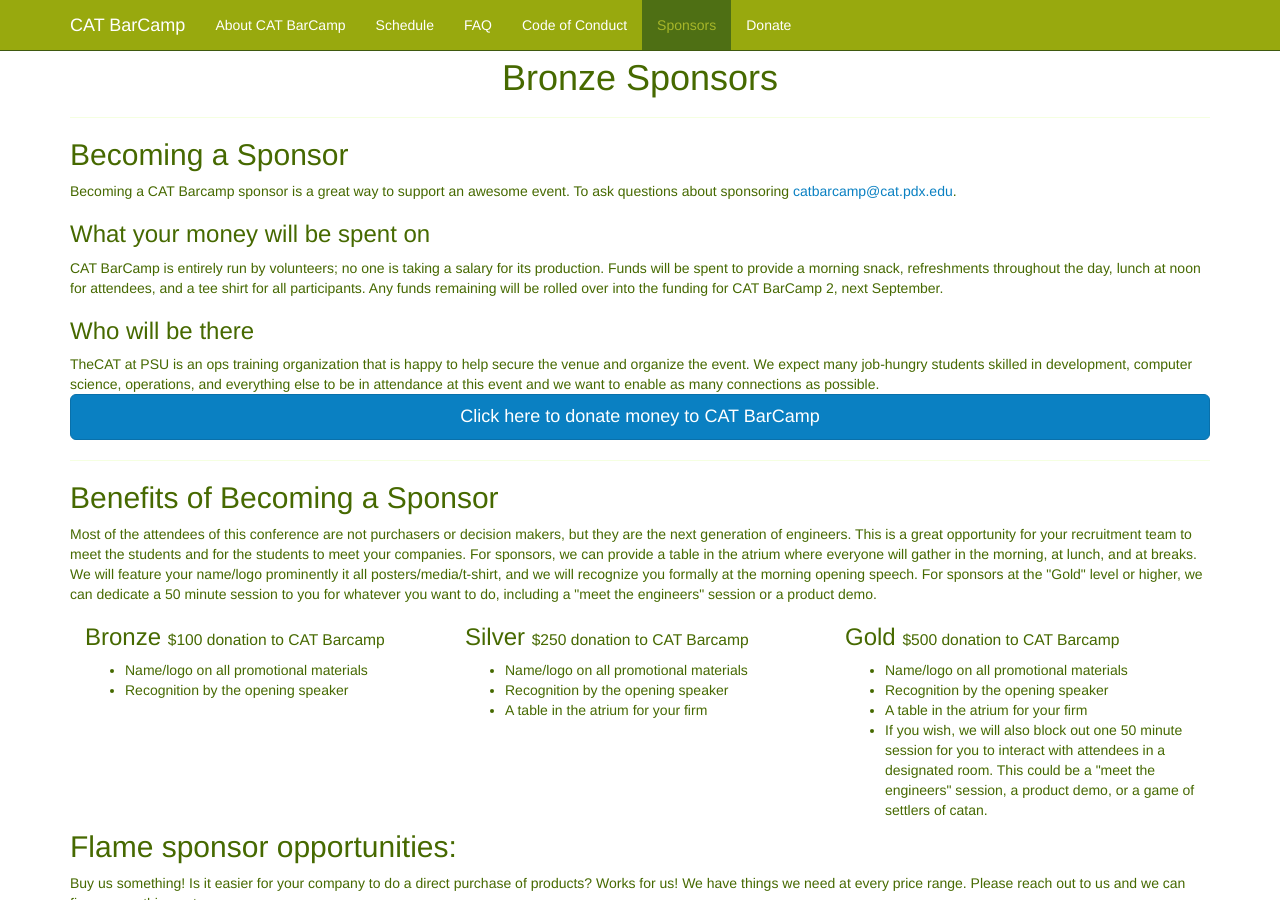
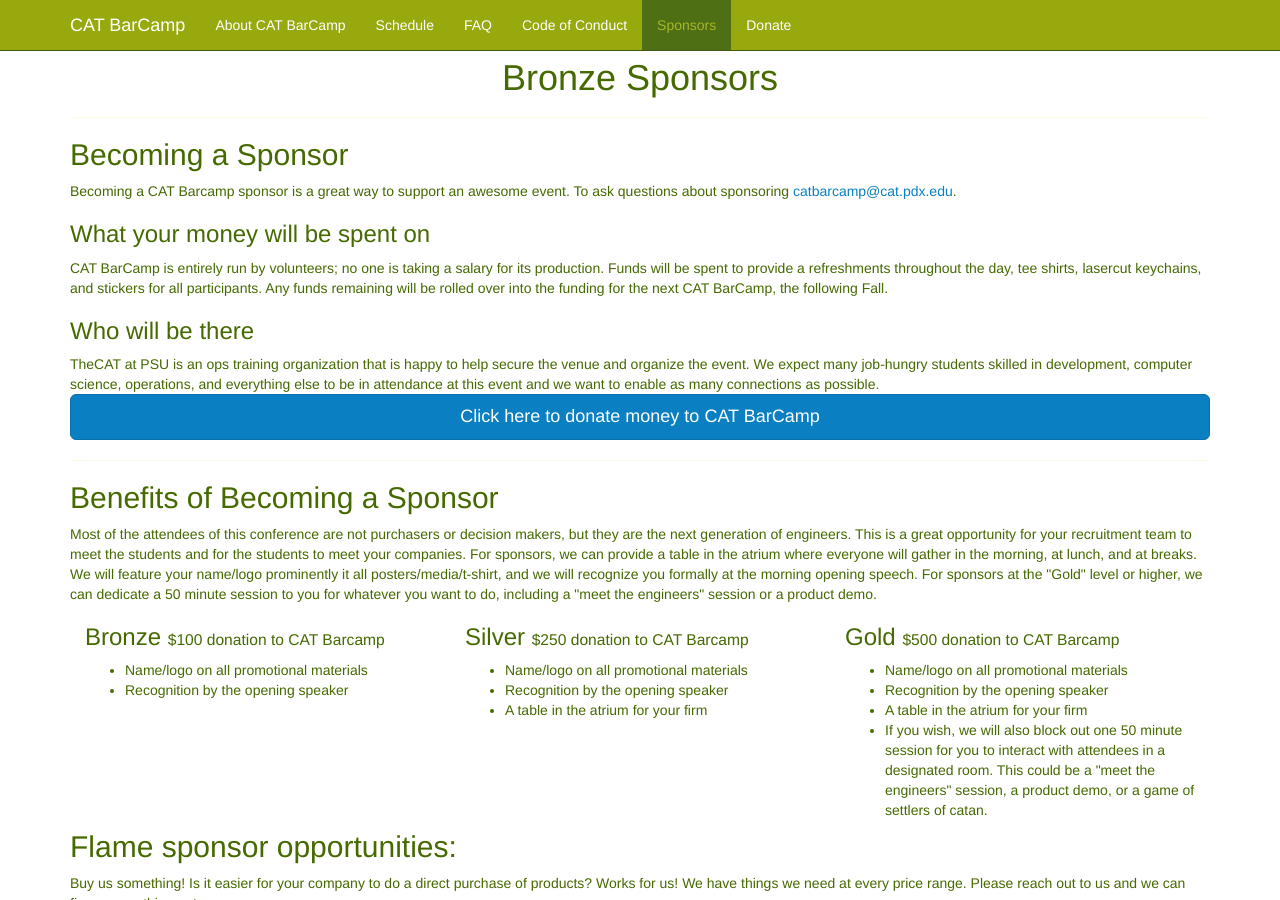
Before and after one commit to catbarcamp/catbarcamp.github.io, a Jekyll site: the page built from sponsors.html, in a window 1280 px wide and 900 px high, scrolled down 428 px. Built offline with Jekyll 4.4.1, drawn with Linux system fonts in a browser that asks for light colours.

Commit message:
updated funding dispersion message

```diff
--- a/sponsors.html
+++ b/sponsors.html
@@ -20,7 +20,7 @@ Becoming a CAT Barcamp sponsor is a great way to support an awesome event. To as
 
 <h3>What your money will be spent on</h3>
 
-CAT BarCamp is entirely run by volunteers; no one is taking a salary for its production. Funds will be spent to provide a morning snack, refreshments throughout the day, lunch at noon for attendees, and a tee shirt for all participants. Any funds remaining will be rolled over into the funding for CAT BarCamp 2, next September.
+CAT BarCamp is entirely run by volunteers; no one is taking a salary for its production. Funds will be spent to provide a refreshments throughout the day, tee shirts, lasercut keychains, and stickers for all participants. Any funds remaining will be rolled over into the funding for the next CAT BarCamp, the following Fall.
 
 <h3>Who will be there</h3>
 
```
